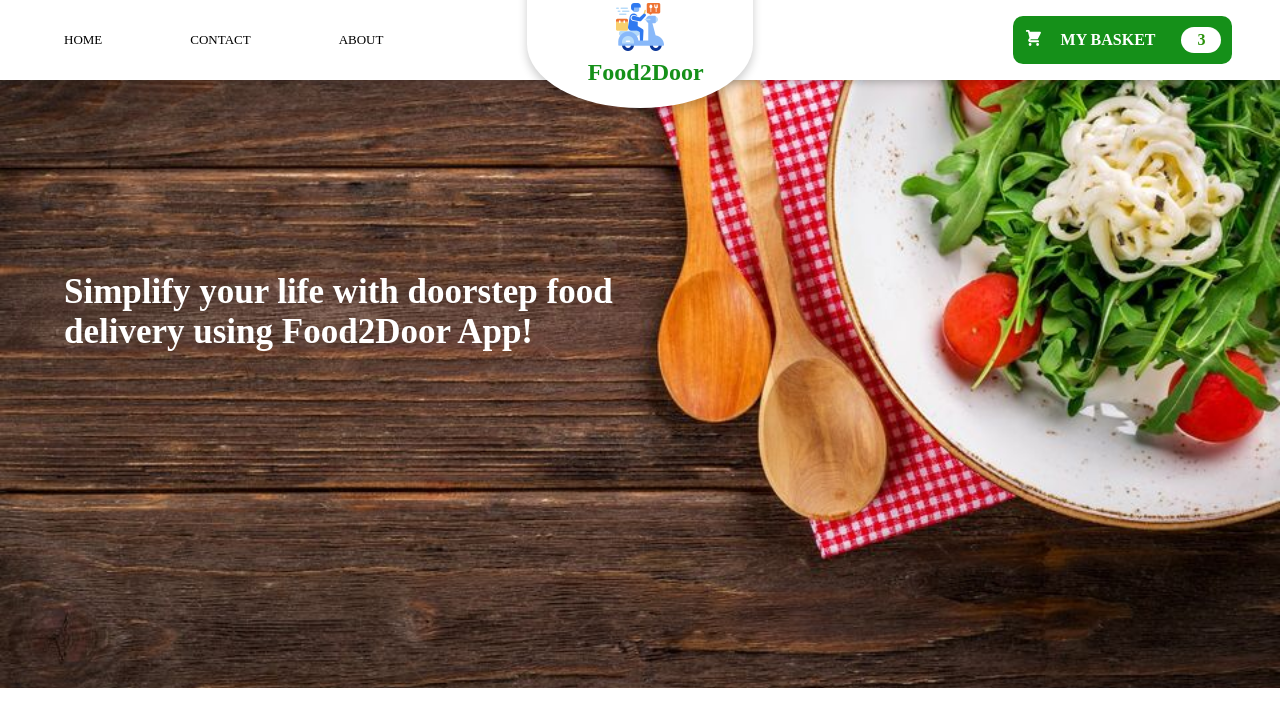
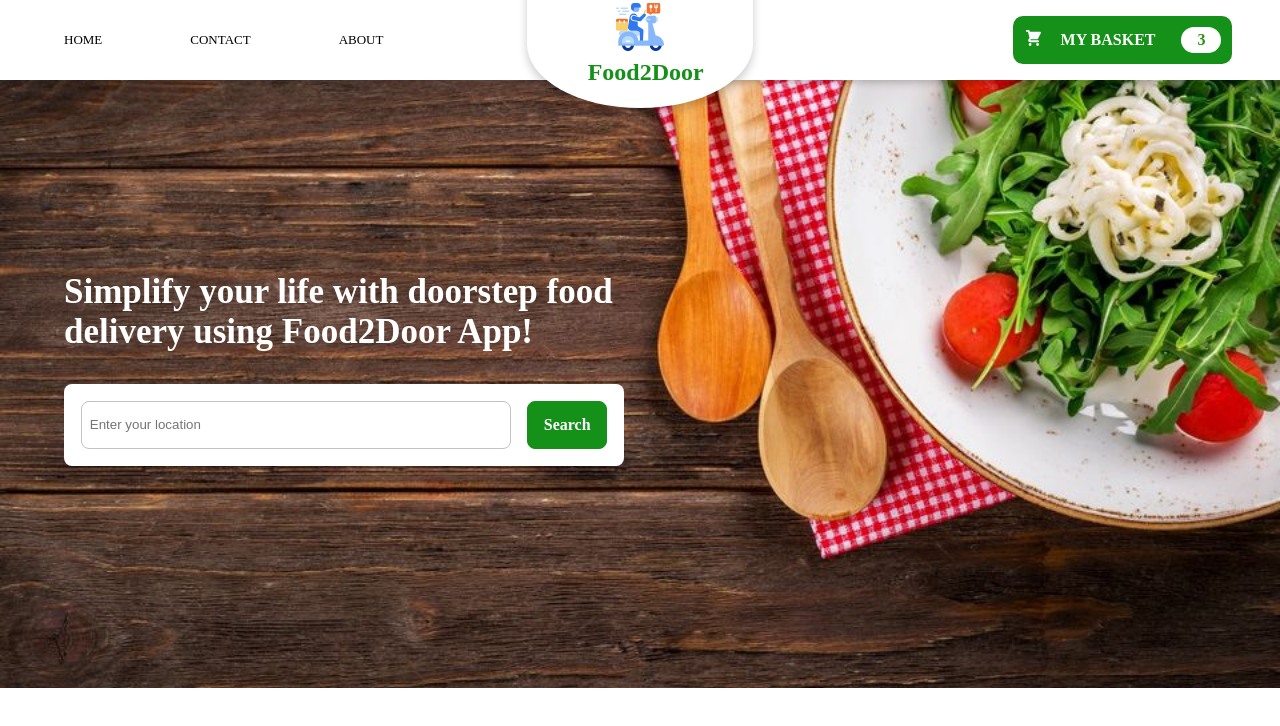
Before and after one commit to naji-alhusami/Food2Door-App, a Next.js app: page / in a window 1280 px wide. Shown: the top 726 px of the page. Built offline with nearby package versions, Linux system fonts and the light colour scheme; a web font is replaced by a local one.

Commit message:
finished styling the search input and button of the home  page

```diff
--- a/components/HomeBackground/HomeBackground.module.css
+++ b/components/HomeBackground/HomeBackground.module.css
@@ -23,3 +23,41 @@
   color: white;
   font-size: 35px;
 }
+
+.input-container {
+  background-color: white;
+  padding: 3%;
+  border-radius: 8px;
+  margin-top: 2rem;
+  display: flex;
+  flex-direction: row;
+  justify-content: center;
+  align-items: center;
+}
+
+.search-input {
+  flex: 1;
+  border: 1px solid #c4c2c2;
+  border-color: #c4c2c2;
+  height: 3rem;
+  padding: 0.5rem;
+  margin-right: 1rem;
+  border-radius: 8px;
+}
+
+.search-button {
+  cursor: pointer;
+  height: 3rem;
+  width: 5rem;
+  border-radius: 8px;
+  border: 1px solid #159019;
+  background-color: #159019;
+  color: white;
+  font: inherit;
+  font-weight: bold;
+
+}
+
+.search-button:hover {
+  background-color: #225100;
+}
--- a/components/HomeBackground/HomeBackground.tsx
+++ b/components/HomeBackground/HomeBackground.tsx
@@ -11,7 +11,13 @@ const HomeBackground = () => {
         <Image src={bgImage} alt="foodImage" />
       </div>
       <div className={classes.location}>
-        <h1>Simplify your life with doorstep food delivery using Food2Door App!</h1>
+        <h1>
+          Simplify your life with doorstep food delivery using Food2Door App!
+        </h1>
+        <div className={classes["input-container"]}>
+          <input type="text" placeholder="Enter your location" className={classes["search-input"]} />
+          <button className={classes["search-button"]}>Search</button>
+        </div>
       </div>
     </div>
   );
```
